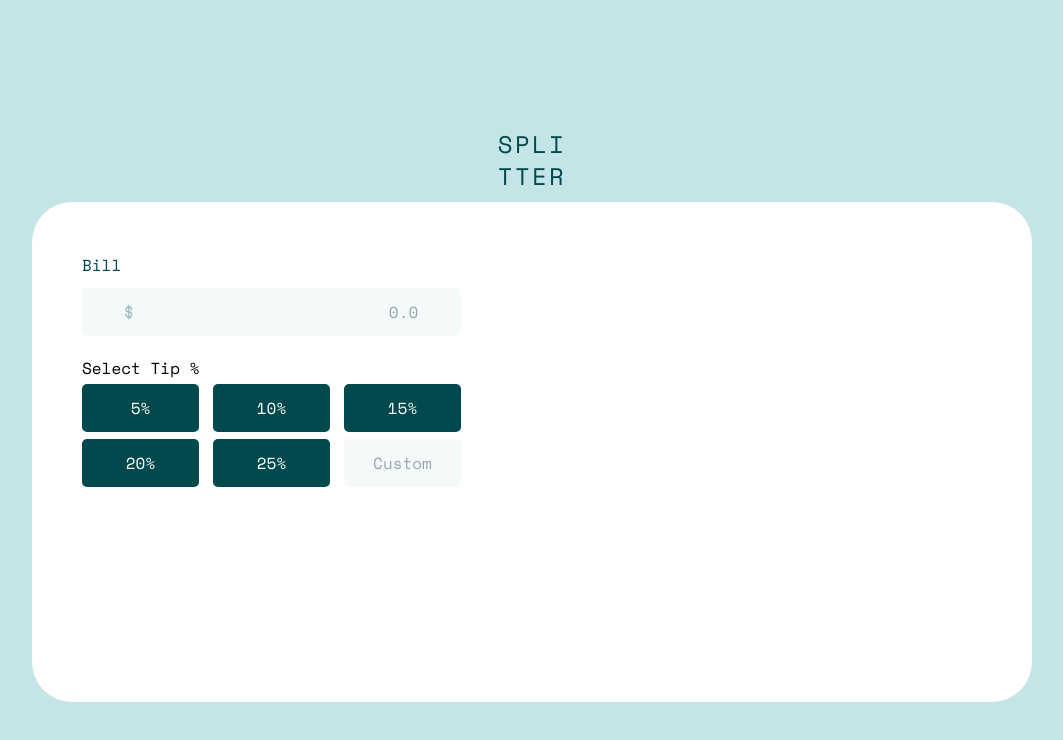
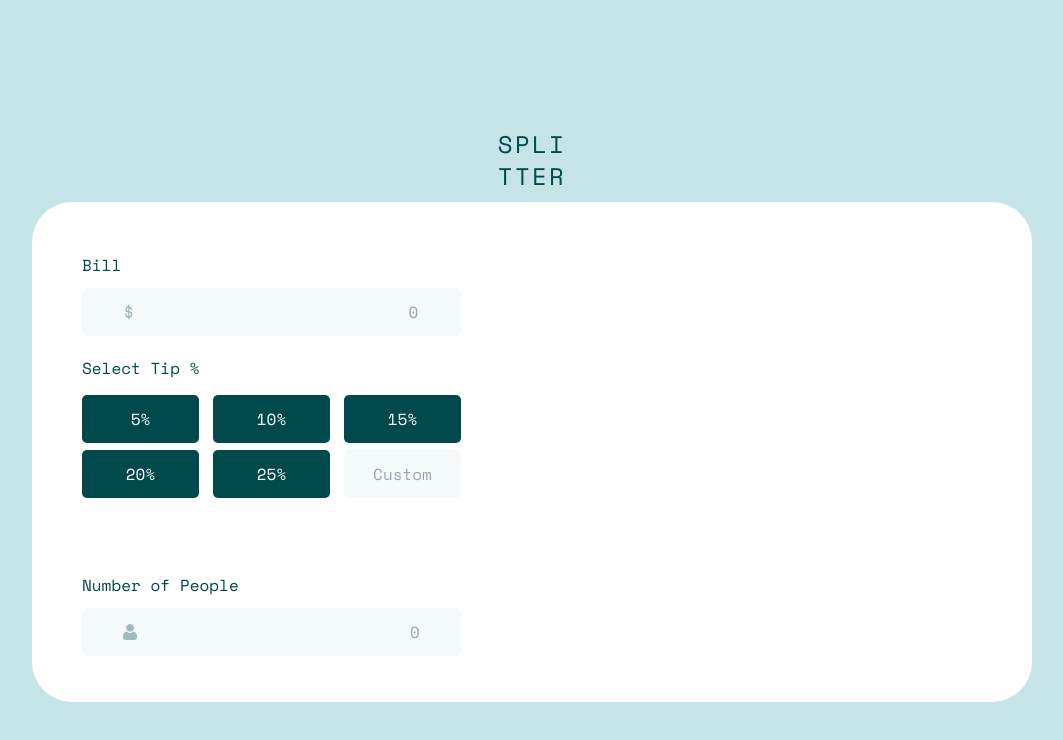
Before and after one commit to StaleJ/Splitter, a React (Create React App) app: page / in a window 1280 px wide. Shown: the top 740 px of the page, without its empty margins (108-1171 px from the left). Built offline with nearby package versions, Linux system fonts and the light colour scheme.

Commit message:
Number of people field

```diff
--- a/src/Components/Bill.tsx
+++ b/src/Components/Bill.tsx
@@ -6,7 +6,7 @@ function Bill() {
             <h3 className="Bill-Text">Bill</h3>
             <div className="Bill-Input-Field">
                 <img src={IconDollar} alt="Dollar icon" className="Dollar-Icon"/>
-                <input id="number" type="number" placeholder="0.0" className="Bill-Input"/>
+                <input id="number" type="number" placeholder="0" className="Bill-Input"/>
             </div>
         </div>
     );
--- a/src/Components/Card.tsx
+++ b/src/Components/Card.tsx
@@ -1,11 +1,13 @@
 import Bill from "./Bill";
 import Tip from "./Tip";
+import People from "./People";
 
 function Card() {
     return (
         <div className="Card">
             <Bill/>
             <Tip/>
+            <People/>
         </div>
     );
 }
--- /dev/null
+++ b/src/Components/People.tsx
@@ -0,0 +1,15 @@
+import IconPerson from '../Static/icon-person.svg'
+
+function People() {
+    return (
+        <div className="Bill">
+            <h3 className="Bill-Text">Number of People</h3>
+            <div className="Bill-Input-Field">
+                <img src={IconPerson} alt="Person icon" className="Person-Icon"/>
+                <input id="number" type="number" placeholder="0" className="Bill-Input"/>
+            </div>
+        </div>
+    );
+}
+
+export default People;
--- a/src/Components/Tip.tsx
+++ b/src/Components/Tip.tsx
@@ -1,7 +1,7 @@
 function Tip() {
     return (
         <div className="Tip">
-            <h3>Select Tip %</h3>
+            <h3 className="Bill-Text">Select Tip %</h3>
             <div className="Tip-Grid">
                 <button>5%</button>
                 <button>10%</button>
--- a/src/index.css
+++ b/src/index.css
@@ -77,6 +77,12 @@ input:focus::placeholder {
 
 }
 
+.Person-Icon {
+    width: 14px;
+    height: 16px;
+    vertical-align: middle;
+}
+
 .Tip {
     padding: 0px 50px 20px;
 }
```
Also changed, not shown: src/Static/icon-person.svg (added).
